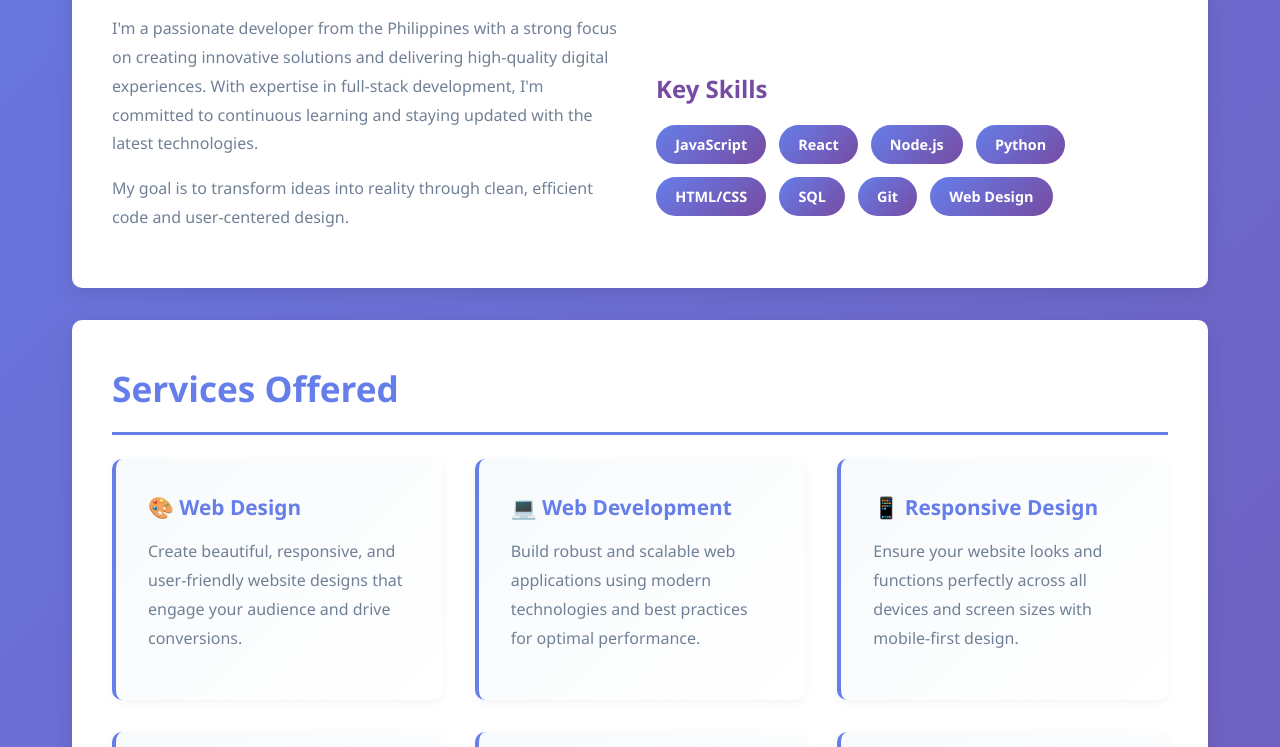
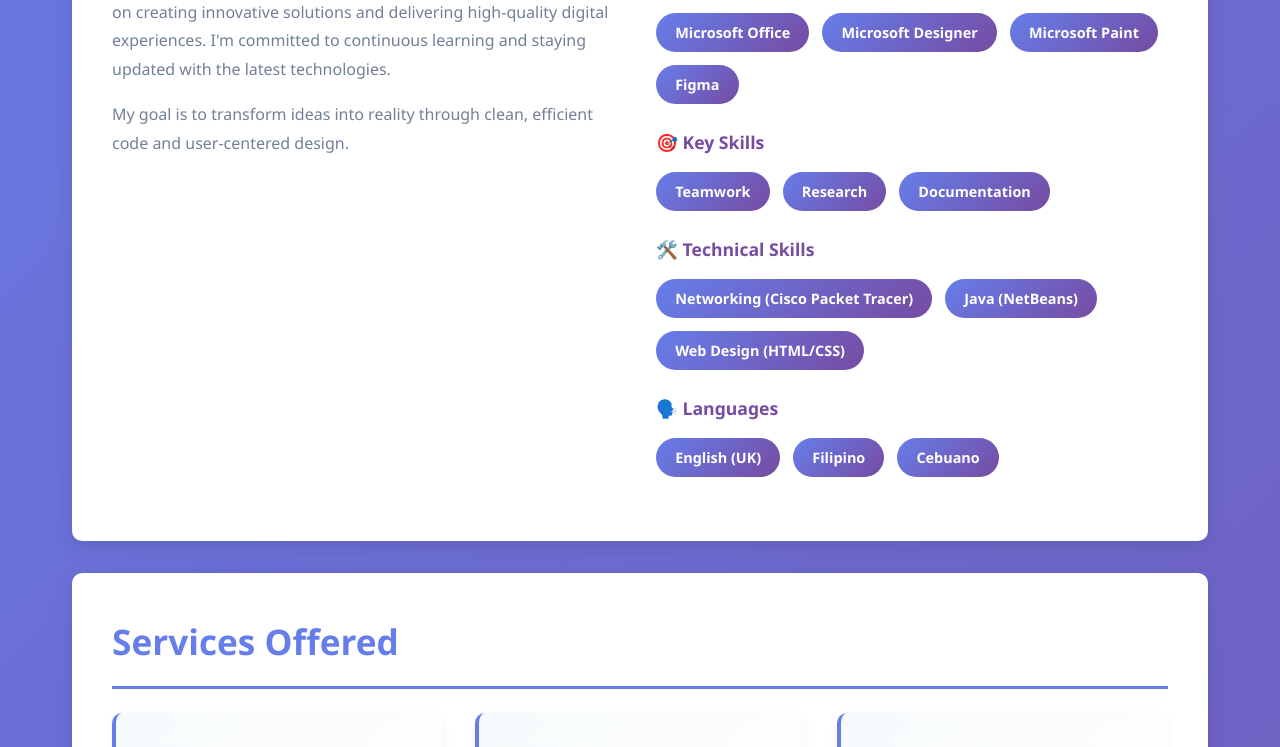
Before and after one commit to markpineda1040/portfolio, a plain HTML site: page index.html in a window 1280 px wide. Shown: the part 734-1481 px from the top of the page. Drawn offline with Linux system fonts and the light colour scheme.

Commit message:
Update portfolio: remove subtitle, reorganize About section with specific skills categories, languages, and software skills

```diff
--- a/index.html
+++ b/index.html
@@ -178,7 +178,7 @@
             display: grid;
             grid-template-columns: 1fr 1fr;
             gap: 2rem;
-            align-items: center;
+            align-items: flex-start;
         }
 
         @media (max-width: 768px) {
@@ -201,6 +201,17 @@
             border-radius: 50px;
             font-size: 0.9rem;
             font-weight: 600;
+        }
+
+        .skill-category {
+            margin-bottom: 1.5rem;
+        }
+
+        .skill-category h4 {
+            color: var(--secondary-color);
+            font-size: 1.1rem;
+            margin-bottom: 0.8rem;
+            font-weight: 700;
         }
 
         /* Services Section */
@@ -524,7 +535,6 @@
     <div class="container">
         <section class="hero" id="hero">
             <h1>Mark Pineda</h1>
-            <p class="subtitle">Full Stack Developer | Creative Problem Solver</p>
 
             <div class="hero-info">
                 <div>
@@ -551,24 +561,49 @@
                 <div>
                     <p>
                         I'm a passionate developer from the Philippines with a strong focus on creating innovative solutions
-                        and delivering high-quality digital experiences. With expertise in full-stack development, I'm committed
-                        to continuous learning and staying updated with the latest technologies.
+                        and delivering high-quality digital experiences. I'm committed to continuous learning and staying updated
+                        with the latest technologies.
                     </p>
                     <p>
                         My goal is to transform ideas into reality through clean, efficient code and user-centered design.
                     </p>
                 </div>
                 <div>
-                    <h3>Key Skills</h3>
-                    <div class="about-skills">
-                        <span class="skill-tag">JavaScript</span>
-                        <span class="skill-tag">React</span>
-                        <span class="skill-tag">Node.js</span>
-                        <span class="skill-tag">Python</span>
-                        <span class="skill-tag">HTML/CSS</span>
-                        <span class="skill-tag">SQL</span>
-                        <span class="skill-tag">Git</span>
-                        <span class="skill-tag">Web Design</span>
+                    <div class="skill-category">
+                        <h4>💼 Software Skills</h4>
+                        <div class="about-skills">
+                            <span class="skill-tag">Microsoft Office</span>
+                            <span class="skill-tag">Microsoft Designer</span>
+                            <span class="skill-tag">Microsoft Paint</span>
+                            <span class="skill-tag">Figma</span>
+                        </div>
+                    </div>
+
+                    <div class="skill-category">
+                        <h4>🎯 Key Skills</h4>
+                        <div class="about-skills">
+                            <span class="skill-tag">Teamwork</span>
+                            <span class="skill-tag">Research</span>
+                            <span class="skill-tag">Documentation</span>
+                        </div>
+                    </div>
+
+                    <div class="skill-category">
+                        <h4>🛠️ Technical Skills</h4>
+                        <div class="about-skills">
+                            <span class="skill-tag">Networking (Cisco Packet Tracer)</span>
+                            <span class="skill-tag">Java (NetBeans)</span>
+                            <span class="skill-tag">Web Design (HTML/CSS)</span>
+                        </div>
+                    </div>
+
+                    <div class="skill-category">
+                        <h4>🗣️ Languages</h4>
+                        <div class="about-skills">
+                            <span class="skill-tag">English (UK)</span>
+                            <span class="skill-tag">Filipino</span>
+                            <span class="skill-tag">Cebuano</span>
+                        </div>
                     </div>
                 </div>
             </div>
```
